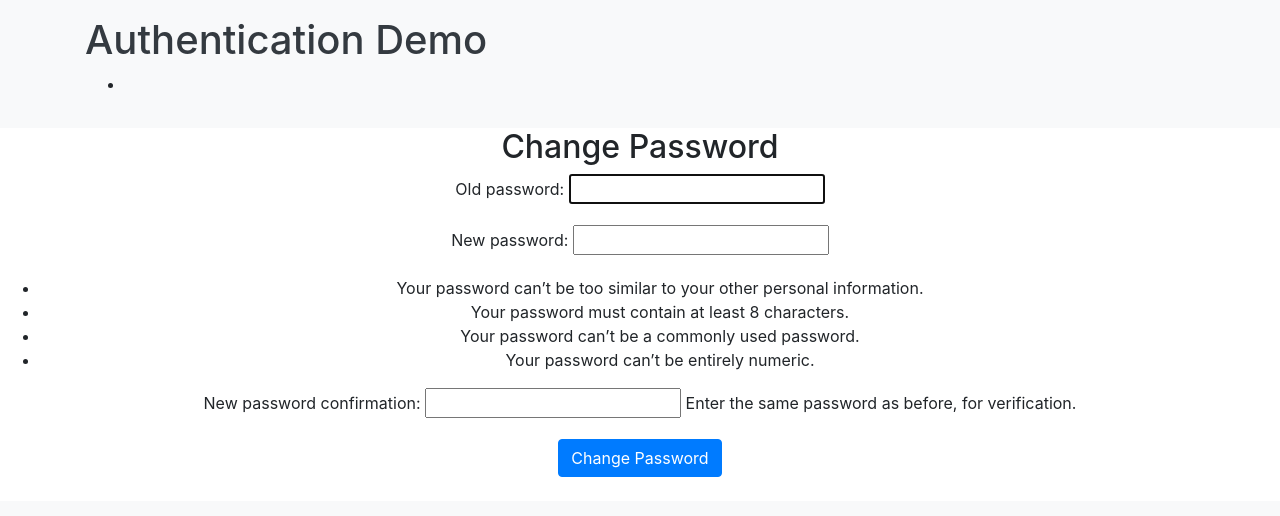
After one commit to Fayaz409/Authentication-Django, a Django app: page /change-password/ in a window 1280 px wide. The commit adds this page. Shown: the top 516 px of the page. Run offline with Django 5.2, Linux system fonts and the light colour scheme; a user stored in the database is signed in.

Commit message:
Change Password Functionality

```diff
--- /dev/null
+++ b/authdemo/authapp/templates/authapp/change_password.html
@@ -0,0 +1,16 @@
+{%extends 'authapp/base.html'%}
+
+{%block title%} Change Password {%endblock%}
+
+{%block content%}
+<center>
+    <h2>Change Password</h2>
+</center>
+<center>
+    <form method="post">
+        {%csrf_token%}
+        {{form.as_p}}
+        <button class="btn btn-primary" type="submit">Change Password</button>
+    </form>
+</center>
+{%endblock%}
--- a/authdemo/authapp/templates/authapp/index.html
+++ b/authdemo/authapp/templates/authapp/index.html
@@ -16,6 +16,8 @@
             Hello, Welcome to Home Page! {{user.first_name}} {{user.last_name}}
         </h1>
     </center>
-    <p><a class="nav-link" href="{%url 'signup'%}">Sign Up</a></p>
+    <!-- <p><a class="nav-link" href="{%url 'signup'%}">Sign Up</a></p> -->
+
+    <p ><a class="nav-link" href="{%url 'change-password'%}">Change Password</a></p>
 </body>
 </html>
--- a/authdemo/authapp/urls.py
+++ b/authdemo/authapp/urls.py
@@ -3,5 +3,6 @@ from . import views
 urlpatterns =[
    path('',views.index,name='home'),
    path('signup/',views.signup,name='signup'),
-   path('login',views.login_view,name='login')
+   path('login',views.login_view,name='login'),
+   path('change-password/',views.change_pasword,name='change-password'),
 ]
--- a/authdemo/authapp/views.py
+++ b/authdemo/authapp/views.py
@@ -1,6 +1,6 @@
 from django.shortcuts import render,redirect
-from django.contrib.auth.forms import AuthenticationForm, UserCreationForm
-from django.contrib.auth import login,authenticate
+from django.contrib.auth.forms import AuthenticationForm,PasswordChangeForm, UserCreationForm
+from django.contrib.auth import update_session_auth_hash,login,authenticate
 # Create your views here.
 from django.contrib.auth.decorators import login_required
 from .forms import SignUpForm
@@ -33,3 +33,15 @@ def login_view(request):
     else:
       form = AuthenticationForm()
     return render(request,'authapp/login.html',{'form':form})
+
+@login_required
+def change_pasword(request):
+    if request.method == 'POST':
+        form = PasswordChangeForm(request.user,request.POST)
+        if form.is_valid():
+            user=form.save()
+            update_session_auth_hash(request,user)
+            return redirect('home')
+    else:
+        form = PasswordChangeForm(request.user)
+    return render(request,'authapp/change_password.html',{'form':form})
```
Also changed, not shown: authdemo/db.sqlite3.
